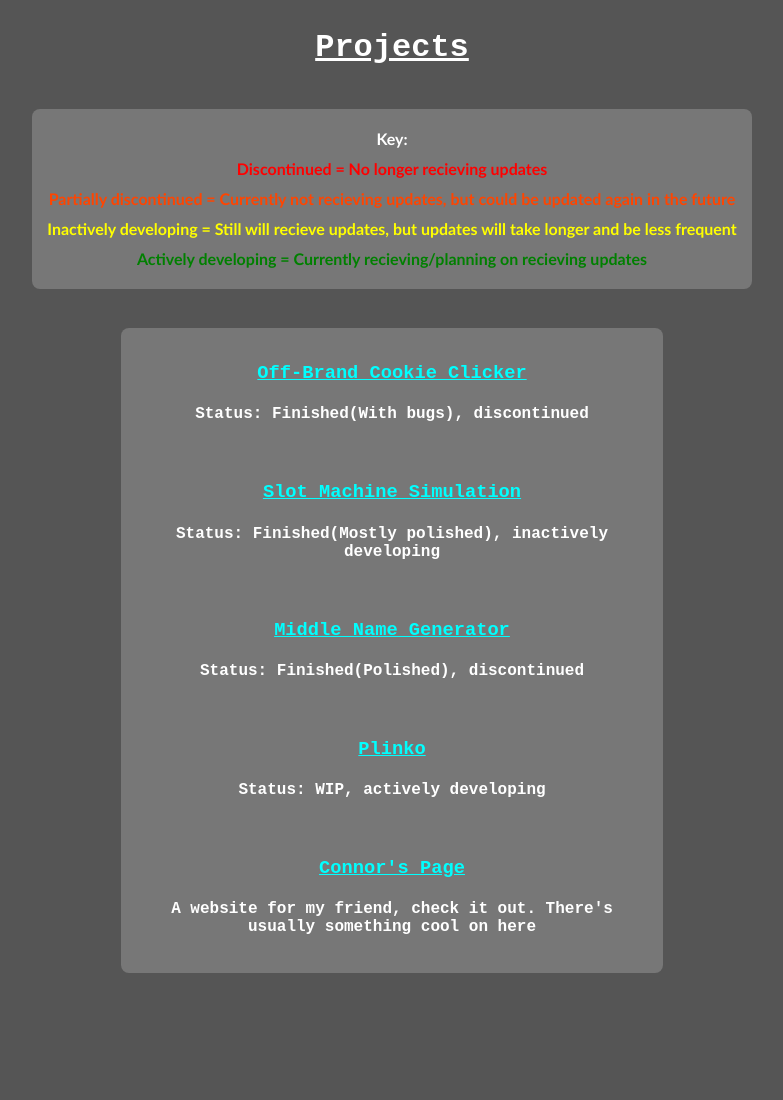
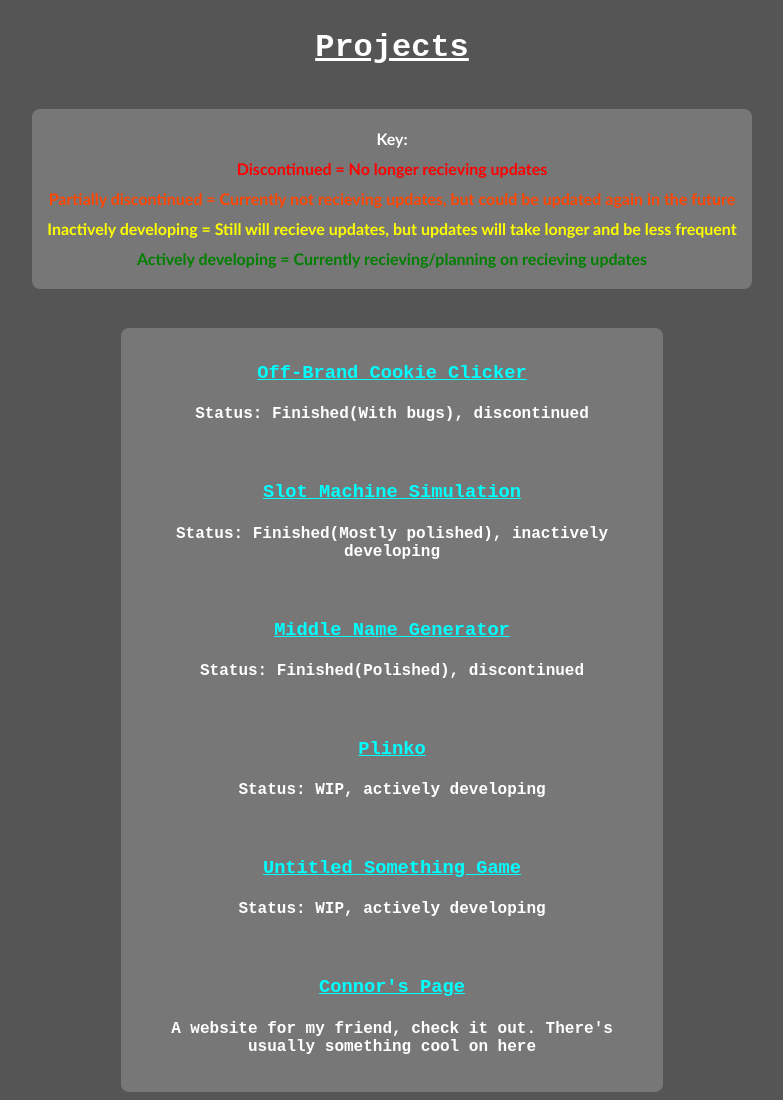
Before and after one commit to Caiden-Kim/new-home, a plain HTML site: page projects/index.html in a window 1280 px wide. Shown: the whole page, without its empty margins (248-1031 px from the left). Before the commit the page ends 981 px from the top, so only its background shows below. Drawn offline with Linux system fonts and the light colour scheme.

Commit message:
Update index.html

```diff
--- a/projects/index.html
+++ b/projects/index.html
@@ -68,6 +68,15 @@
 
       <div class="project">
         <h3>
+          <a href="https://usg.caiden.kim">Untitled Something Game</a>
+        </h3>
+        <h4>Status: WIP, actively developing</h4>
+      </div>
+
+      <br />
+
+      <div class="project">
+        <h3>
           <a href="https://connor.caiden.kim">Connor's Page</a>
         </h3>
         <h4>A website for my friend, check it out. There's usually something cool on here</h4>
```
